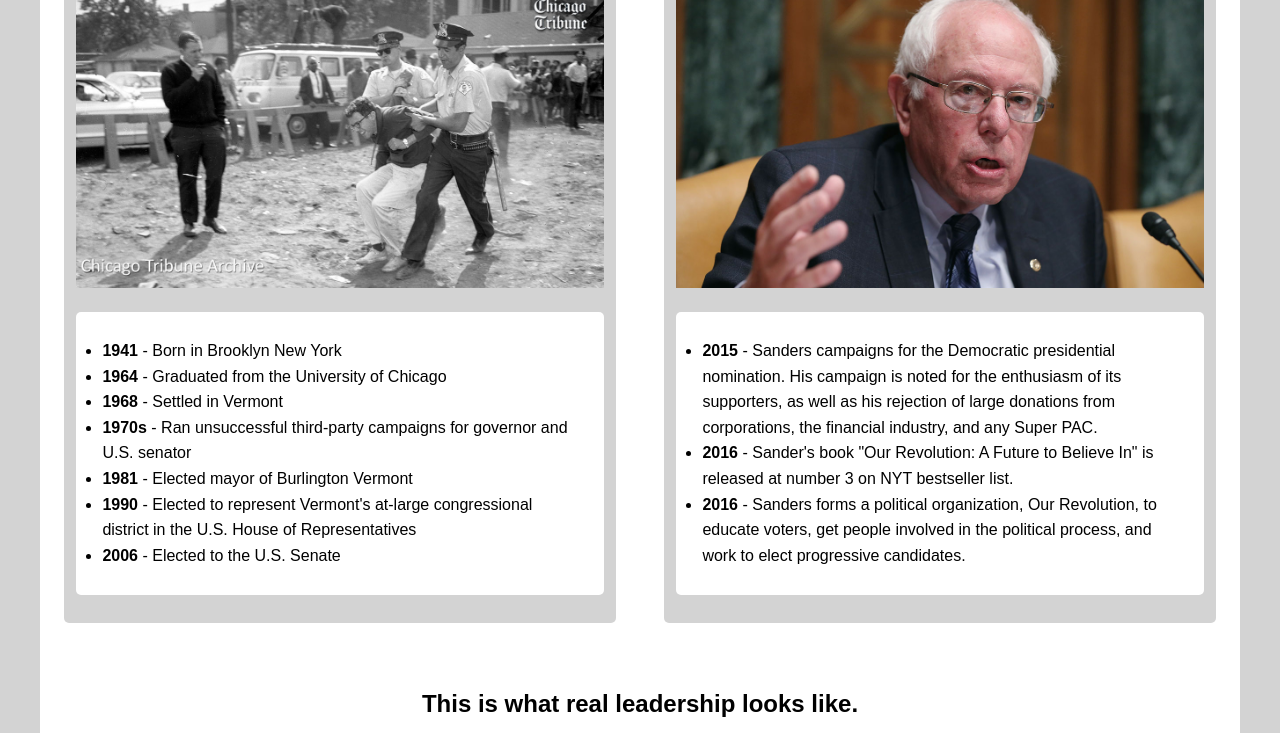
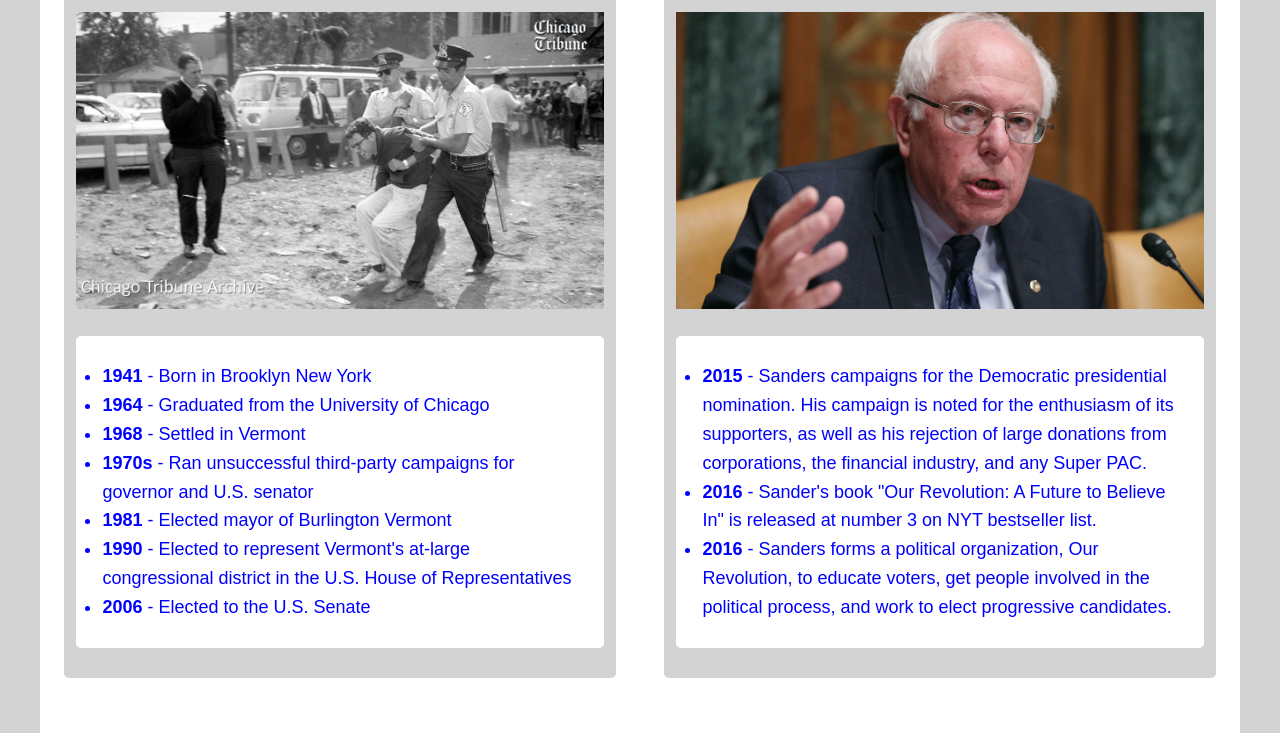
Before and after one commit to silver1cloud/sanders, a plain HTML site: page index.html in a window 1280 px wide. Shown: the part 253-986 px from the top of the page. Drawn offline with Linux system fonts and the light colour scheme; a web font is replaced by a local one.

Commit message:
Font color - blue

```diff
--- a/style.css
+++ b/style.css
@@ -36,7 +36,7 @@
 }
 html {
   background: lightgrey;
-  font-size: 16px;
+  font-size: 18px;
   box-sizing: border-box;
 }
  *, *:before, *:after {
@@ -54,6 +54,7 @@ body {
  padding: 2% 0%;
  font-family: "Abel", Sans-Serif;
  font-size: 1rem;
+ color: blue;
  font-weight: 300;
  line-height: 1.6rem;
 }
```
